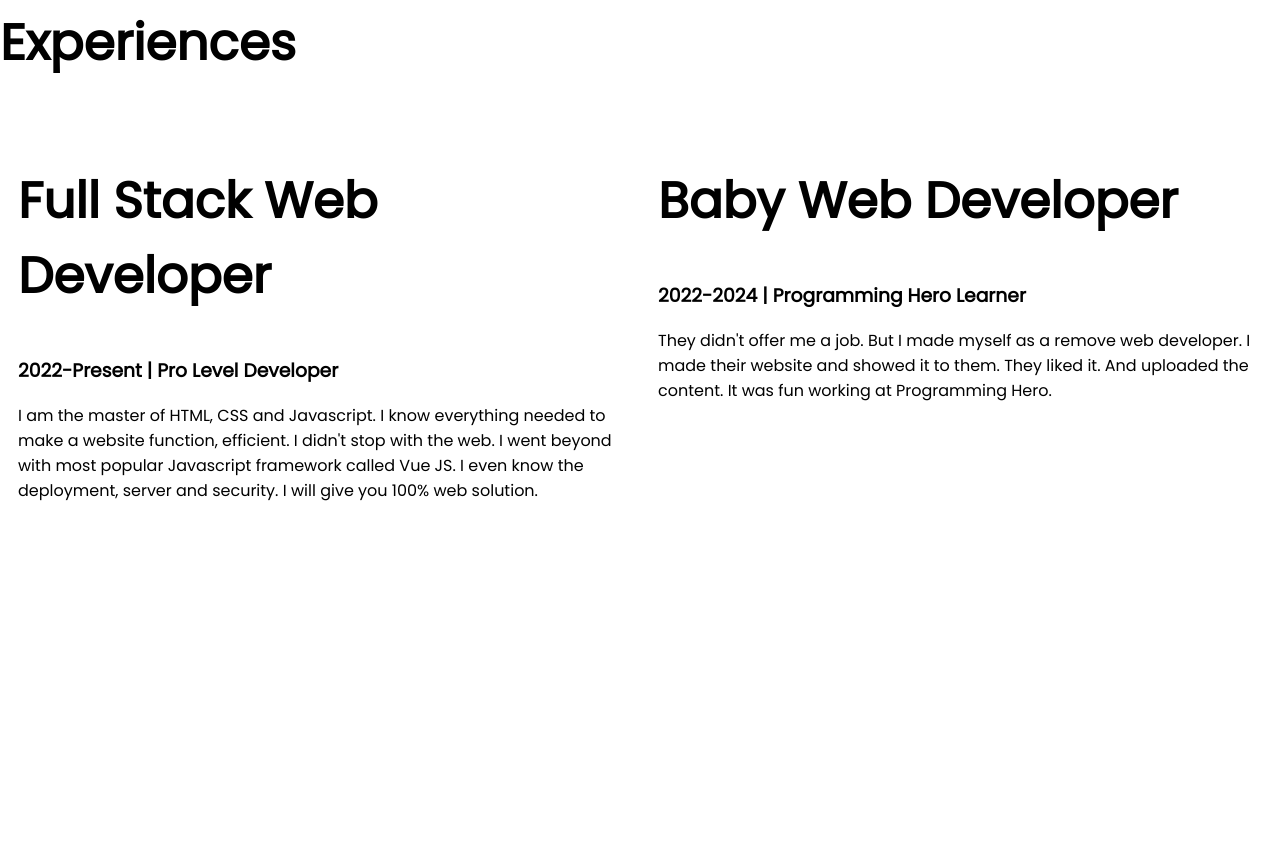
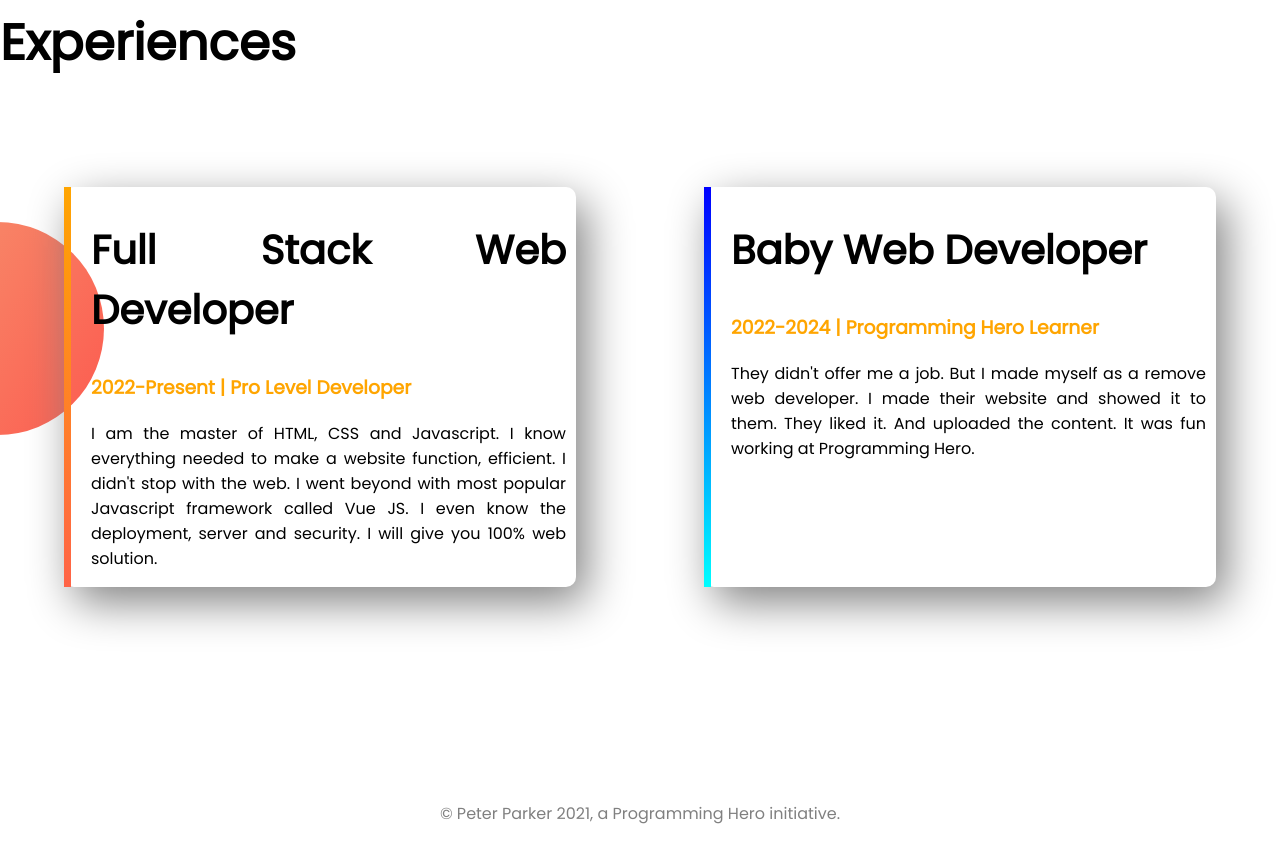
Before and after one commit to SAJNIN123/developer-portfolio, a plain HTML site: page index.html in a window 1280 px wide. Shown: the part 1280-2122 px from the top of the page. Before the commit the page ends 1949 px from the top, so only its background shows below. Drawn offline with Linux system fonts and the light colour scheme.

Commit message:
footer added

```diff
--- a/index.html
+++ b/index.html
@@ -43,21 +43,26 @@
     <section class="experience_area">
         <h1>Experiences</h1>
         <div class="flexible_container">
-            <div class="half_width">
-                <h1>Full Stack Web Developer</h1>
-                <h3>2022-Present | Pro Level Developer</h3>
+            <div id="full_stack_dev" class="experience_item">
+                <h2>Full Stack Web Developer</h2>
+                <h3 class="color_span">2022-Present | Pro Level Developer</h3>
                 <p>
                     I am the master of HTML, CSS and Javascript. I know everything needed to make a website function, efficient. I didn't stop with the web. I went beyond with most popular Javascript framework called Vue JS. I even know the deployment, server and security. I will give you 100% web solution.
                 </p>
             </div>
-            <div class="half_width">
-                <h1>Baby Web Developer</h1>
-                <h3>2022-2024 | Programming Hero Learner</h3>
+            <div id="baby_web_dev" class="experience_item">
+                <h2>Baby Web Developer</h2>
+                <h3 class="color_span">2022-2024 | Programming Hero Learner</h3>
                 <p>
                     They didn't offer me a job. But I made myself as a remove web developer. I made their website and showed it to them. They liked it. And uploaded the content. It was fun working at Programming Hero.
                 </p>
             </div>
         </div>
     </section>
+    <footer>
+        <p>
+            &copy; Peter Parker 2021, a Programming Hero initiative.
+        </p>
+    </footer>
 </body>
 </html>
--- a/style.css
+++ b/style.css
@@ -5,6 +5,10 @@ body{
 
 h1{
     font-size: 50px;
+}
+
+h2{
+    font-size: 40px;
 }
 
 .color_span{
@@ -52,3 +56,41 @@ h1{
 .big_dream p{
     width: 70%;
 }
+
+.experience_area{
+    background-image: url(images/exp-bg.png);
+    background-repeat: no-repeat;
+    background-position: left;
+}
+
+.experience_item{
+    box-shadow: 10px 15px 45px grey;
+    width: 40%;
+    margin: 5%;
+    padding-left: 20px;
+    padding-right: 10px;
+    border-radius: 10px;
+    -webkit-border-radius: 10px;
+    -moz-border-radius: 10px;
+    -ms-border-radius: 10px;
+    -o-border-radius: 10px;
+    text-align: justify;
+
+}
+
+#full_stack_dev{
+    border-left: 7px solid;
+    border-image: linear-gradient(orange,tomato);
+    border-image-slice: 1;
+}
+
+#baby_web_dev{
+    border-left: 7px solid;
+    border-image: linear-gradient(blue,cyan);
+    border-image-slice: 1;
+}
+
+footer p{
+    text-align: center;
+    color: grey;
+}
```
